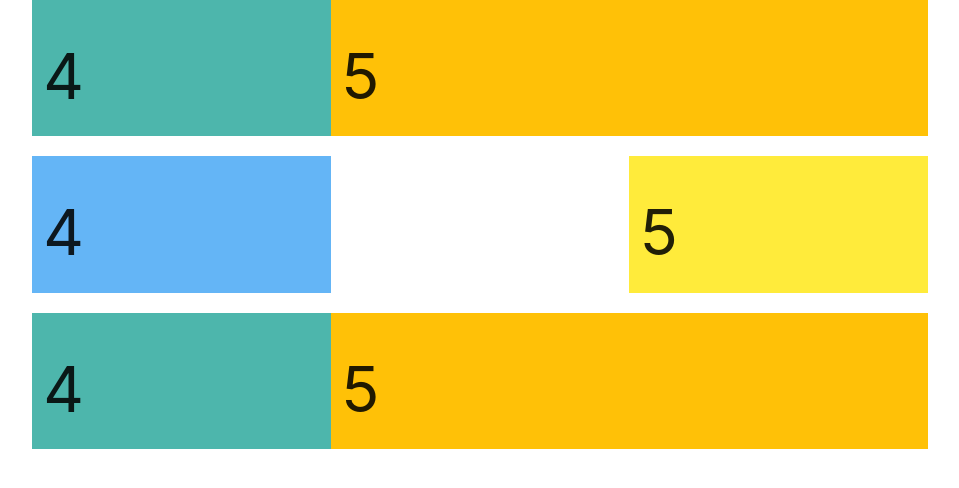
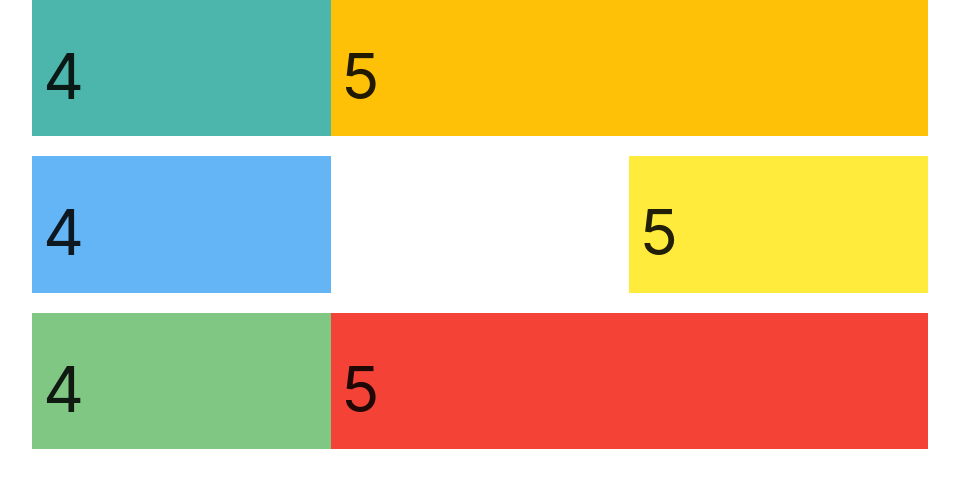
Before and after one commit to felipepcorreia/materialize, a plain HTML site: page index.html in a window 1280 px wide. Shown: the whole page, without its empty margins (160-1119 px from the left). Drawn offline with nearby package versions, Linux system fonts and the light colour scheme.

Commit message:
Color CSS

```diff
--- a/index.html
+++ b/index.html
@@ -36,10 +36,10 @@
         </div>
         <div class="container">
                 <div class="row">
-                    <div class="col s12 l4 teal lighten-2">
+                    <div class="col s12 l4 green lighten-2">
                         <h1>4</h1>
                     </div>
-                    <div class="col s12 m6 l8 amber lighten 2">
+                    <div class="col s12 m6 l8 red lighten 2">
                         <h1>5</h1>
                     </div>
                 </div>
```
